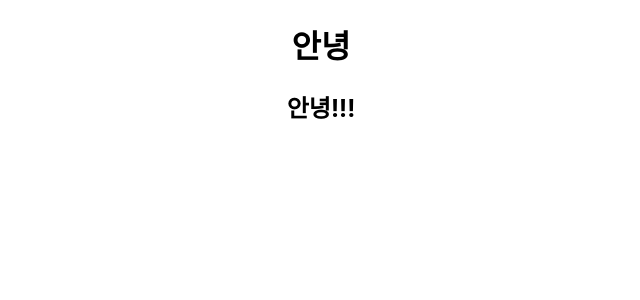
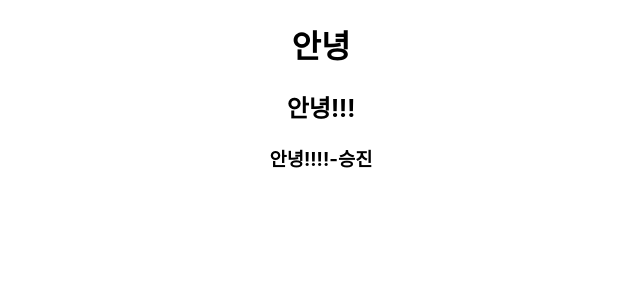
Before and after one commit to mnyu123/HiKo, a React (Create React App) app: page / in a window 1280 px wide. Shown: the top 300 px of the page, without its empty margins (319-959 px from the left). Built offline with nearby package versions, Linux system fonts and the light colour scheme.

Commit message:
first commit WSJ

```diff
--- a/src/App.js
+++ b/src/App.js
@@ -6,6 +6,7 @@ function App() {
     <div className="App">
       <h1>안녕</h1>
       <h2>안녕!!!</h2>
+      <h3>안녕!!!!-승진</h3>
     </div>
   );
 }
```
